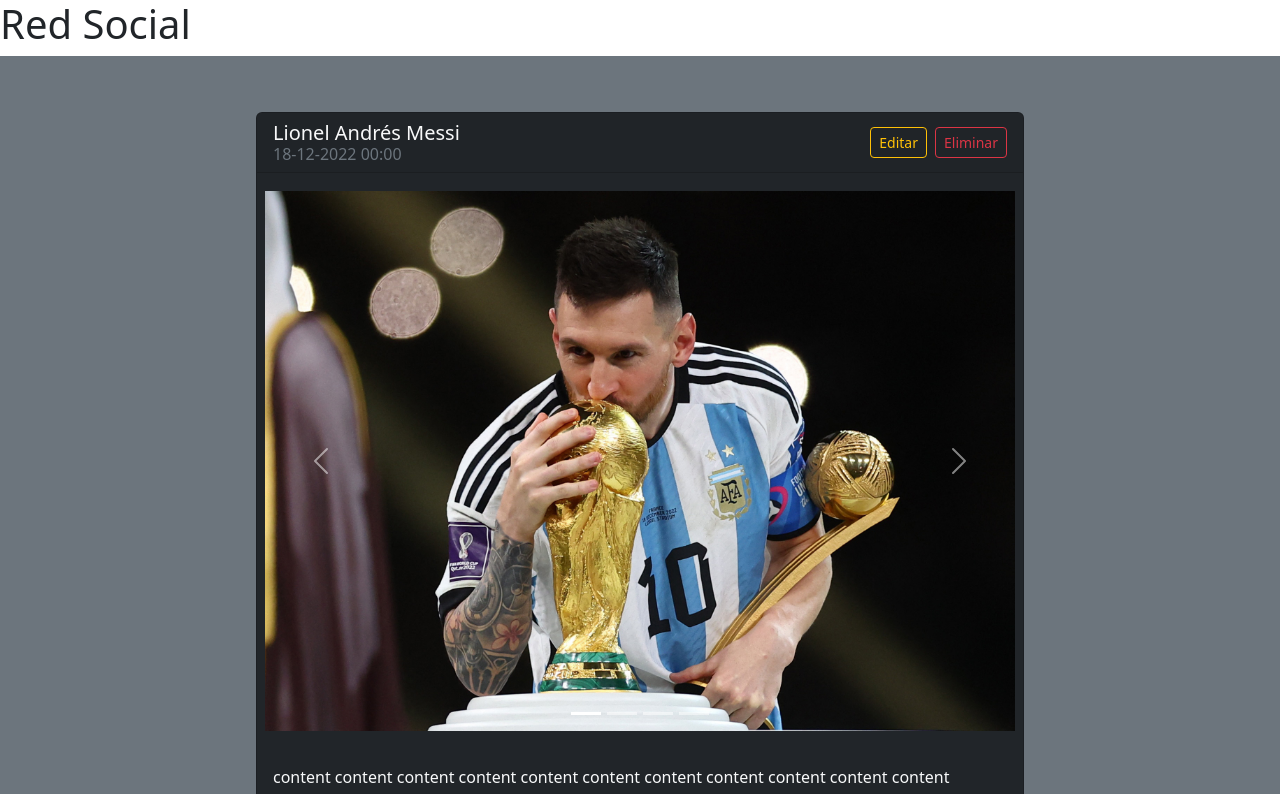
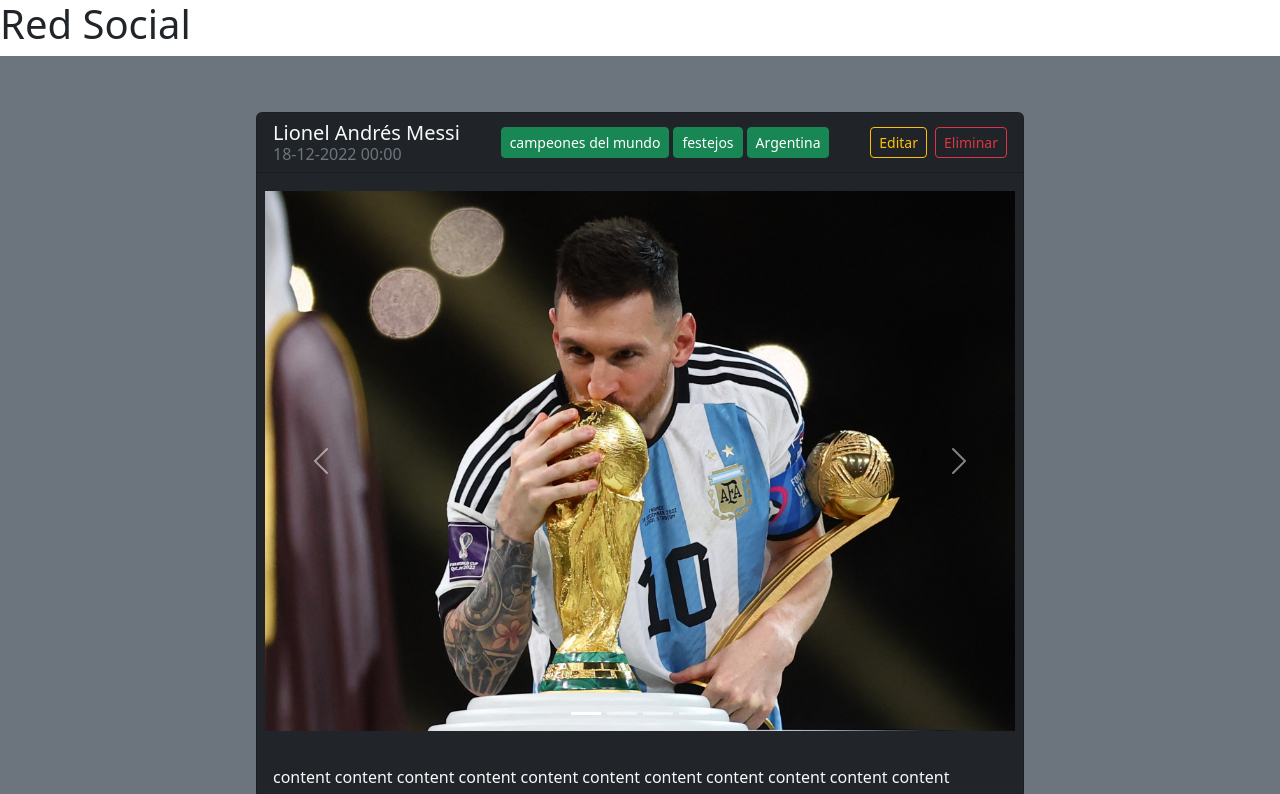
Before and after one commit to team4bits/frontEnd-redSocial, a React (Vite) app: page / in a window 1280 px wide. Shown: the top 794 px of the page. Built offline with nearby package versions, Linux system fonts and the light colour scheme.

Commit message:
tags agregados al post

```diff
--- a/src/components/Post.jsx
+++ b/src/components/Post.jsx
@@ -6,6 +6,7 @@ import img4 from '../assets/leo-dibu-toro.jpg';
 
 const Post = () => {
   const images = [img1, img2, img3, img4];
+  const tags =["campeones del mundo","festejos","Argentina"]
 
   return (
     <Card className="w-100 w-md-75 w-lg-50 mx-auto my-5 bg-dark text-light" style={{ minHeight: '20rem', maxWidth: '60vw' }}>
@@ -13,6 +14,13 @@ const Post = () => {
         <div>
           <Card.Title className="text-light mb-1">Lionel Andrés Messi</Card.Title>
           <Card.Subtitle className="text-secondary">18-12-2022 00:00 </Card.Subtitle>
+        </div>
+        <div className='d-flex gap-1 flex-wrap justify-content-center'>
+          {tags.map((tag, index) => (
+            <Button key={index} variant="success" size="sm">
+              {tag}
+            </Button>
+          ))}
         </div>
         <div className='d-flex gap-2'>
           <Button variant="outline-warning" size="sm">Editar</Button>
```
